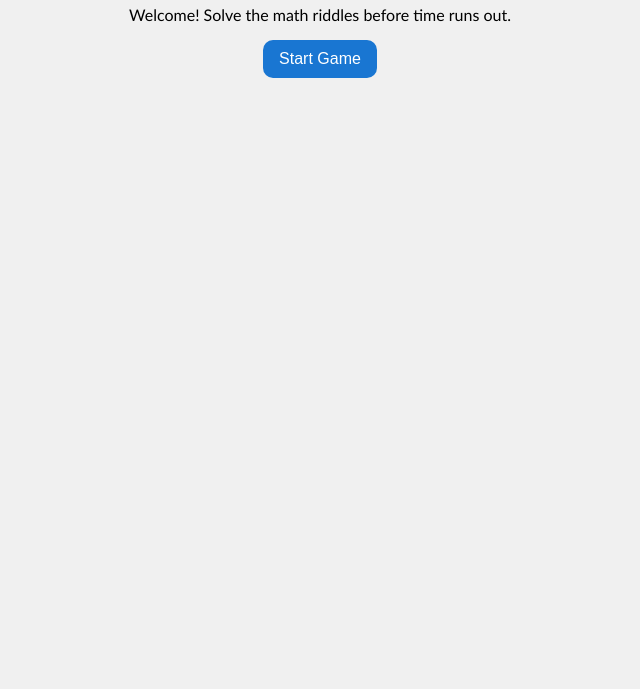
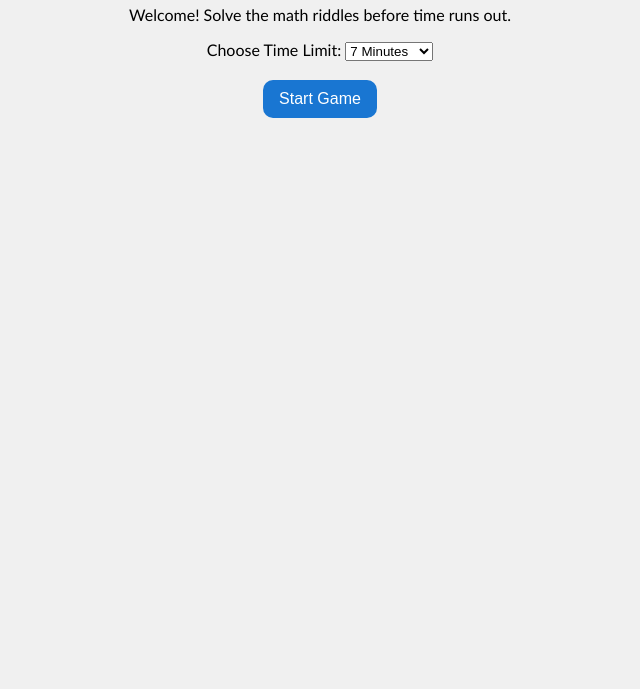
Before and after one commit to jinu13102013/Math-Game1, a plain HTML site: page index.html in a window 1280 px wide. Shown: the part 111-800 px from the top of the page, without its empty margins (320-960 px from the left). Drawn offline with Linux system fonts and the light colour scheme.

Commit message:
index.html

```diff
--- a/index.html
+++ b/index.html
@@ -11,7 +11,14 @@
   <!-- Intro screen -->
   <div id="intro">
     <p>Welcome! Solve the math riddles before time runs out.</p>
-    <button onclick="startGame()">Start Game</button>
+    <label for="timerSelect">Choose Time Limit: </label>
+    <select id="timerSelect">
+      <option value="5">5 Minutes</option>
+      <option value="7" selected>7 Minutes</option>
+      <option value="10">10 Minutes</option>
+    </select>
+    <br><br>
+    <button type="button" id="startBtn">Start Game</button>
   </div>
 
   <!-- Game area -->
@@ -21,10 +28,14 @@
     <p id="question"></p>
     <input type="text" id="answer" placeholder="Type your answer in numbers">
     <br>
-    <button onclick="submitAnswer()">Submit</button>
+    <button type="button" id="submitBtn">Submit</button>
     <p id="feedback"></p>
   </div>
 
   <script src="script.js"></script>
+  <script>
+    document.getElementById("startBtn").addEventListener("click", startGame);
+    document.getElementById("submitBtn").addEventListener("click", submitAnswer);
+  </script>
 </body>
 </html>
```
